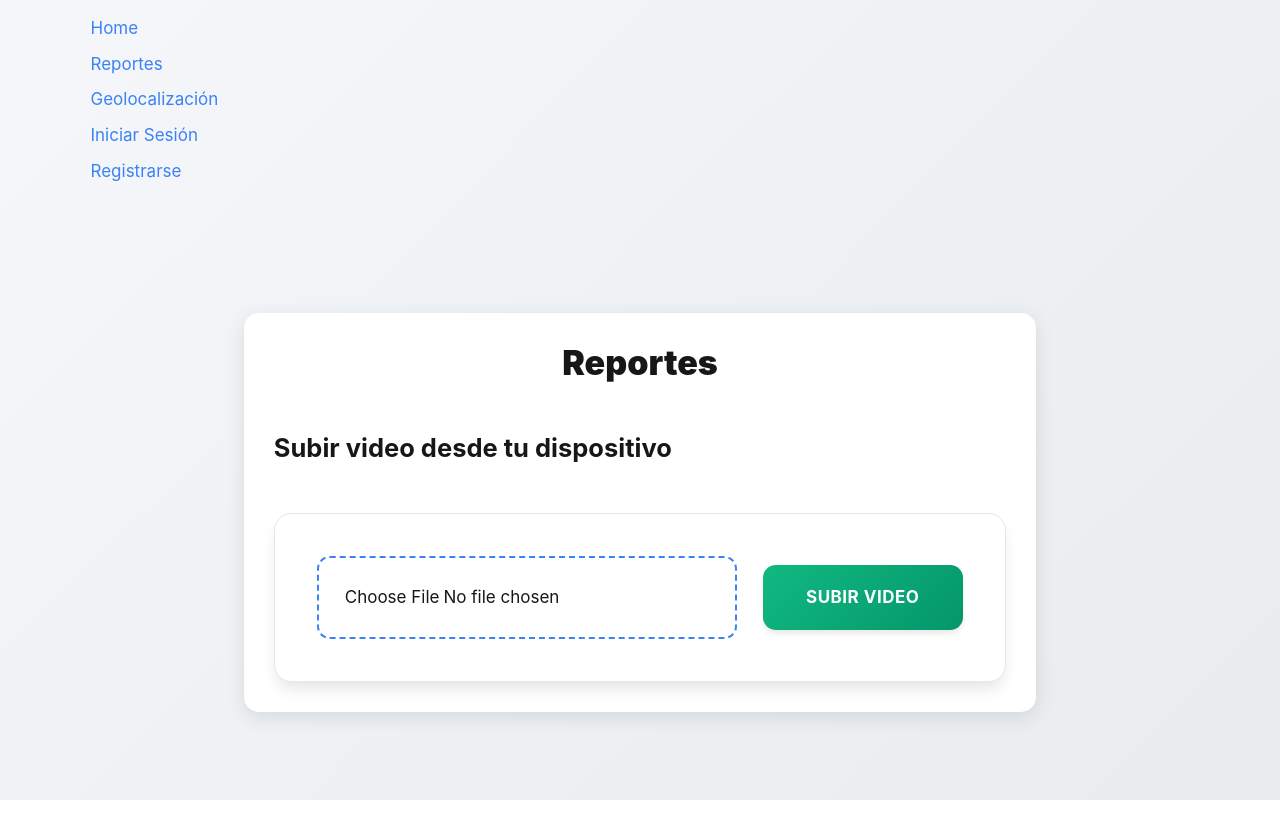
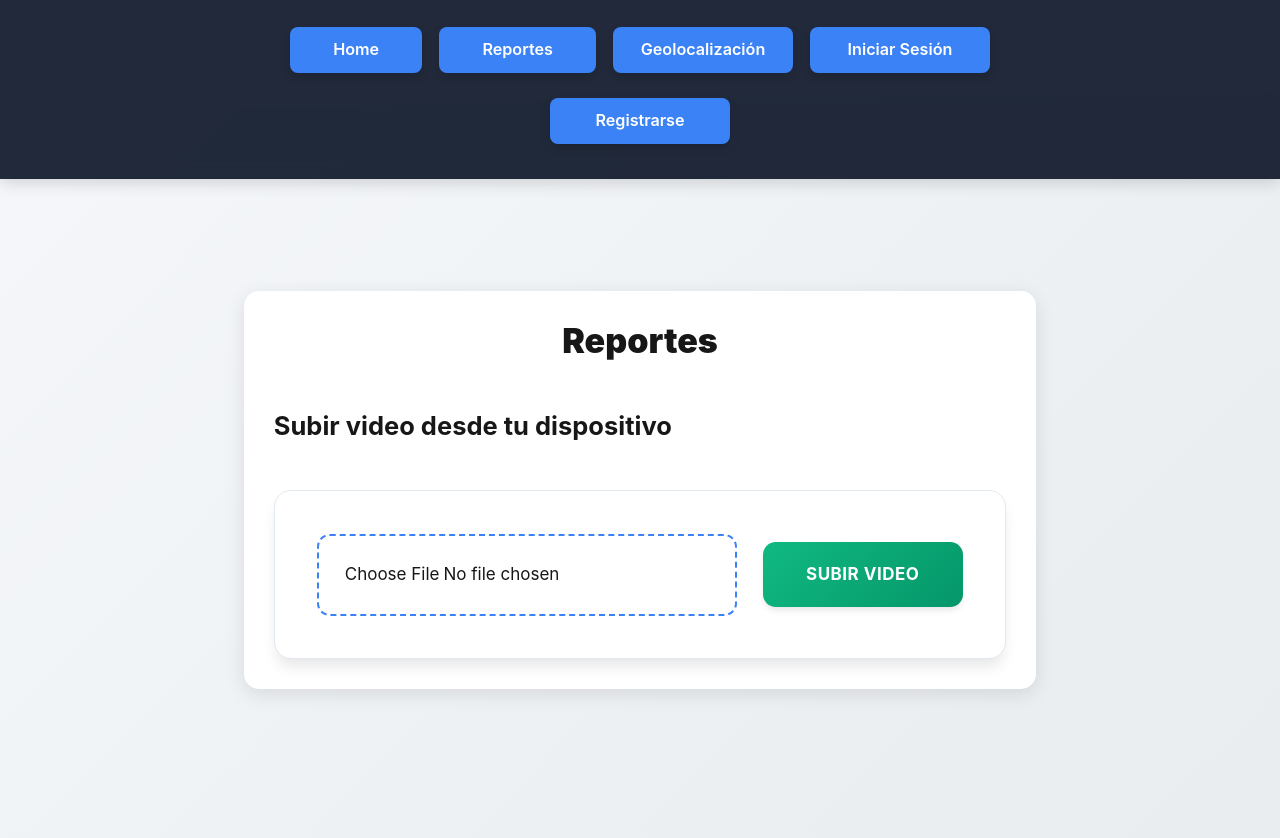
Before and after one commit to javithox/caso_muni, a Next.js app in the folder my-msvc-valle-del-sol/: page /reportes in a window 1280 px wide. Shown: the top 838 px of the page. Before the commit the page ends 800 px from the top, so only its background shows below. Built offline with nearby package versions, Linux system fonts and the light colour scheme.

Commit message:
commit(finalizacion de parametros y funcionaminetos de servicios y estilos de paginas)

```diff
--- a/my-msvc-valle-del-sol/app/components/OpenStreetMapComponent.tsx
+++ b/my-msvc-valle-del-sol/app/components/OpenStreetMapComponent.tsx
@@ -1,48 +1,50 @@
 "use client";
 
-import { MapContainer, TileLayer, Marker, Popup } from "react-leaflet";
+import { useEffect, useRef } from "react";
+
 import L from "leaflet";
 
 import "leaflet/dist/leaflet.css";
 
-// Arregla iconos en Next.js
-delete (L.Icon.Default.prototype as any)._getIconUrl;
+export default function OpenStreetMapComponent() {
 
-L.Icon.Default.mergeOptions({
-  iconRetinaUrl:
-    "https://unpkg.com/leaflet@1.9.4/dist/images/marker-icon-2x.png",
+  const mapRef = useRef<HTMLDivElement | null>(null);
 
-  iconUrl:
-    "https://unpkg.com/leaflet@1.9.4/dist/images/marker-icon.png",
+  useEffect(() => {
 
-  shadowUrl:
-    "https://unpkg.com/leaflet@1.9.4/dist/images/marker-shadow.png",
-});
+    if (!mapRef.current) return;
 
-export default function OpenStreetMapComponent() {
-  const posicion: [number, number] = [-33.4489, -70.6693];
+    // Evita doble inicialización
+    if ((mapRef.current as any)._leaflet_id) {
+      (mapRef.current as any)._leaflet_id = null;
+    }
+
+    const map = L.map(mapRef.current).setView(
+      [-33.4489, -70.6693],
+      13
+    );
+
+    L.tileLayer(
+      "https://{s}.tile.openstreetmap.org/{z}/{x}/{y}.png",
+      {
+        attribution: "&copy; OpenStreetMap contributors",
+      }
+    ).addTo(map);
+
+    L.marker([-33.4489, -70.6693])
+      .addTo(map)
+      .bindPopup("Santiago de Chile");
+
+    return () => {
+      map.remove();
+    };
+
+  }, []);
 
   return (
-    <div className="w-full h-[500px] rounded-xl overflow-hidden">
-      <MapContainer
-        center={posicion}
-        zoom={13}
-        style={{
-          height: "100%",
-          width: "100%",
-        }}
-      >
-        <TileLayer
-          attribution="&copy; OpenStreetMap contributors"
-          url="https://{s}.tile.openstreetmap.org/{z}/{x}/{y}.png"
-        />
-
-        <Marker position={posicion}>
-          <Popup>
-            Santiago de Chile
-          </Popup>
-        </Marker>
-      </MapContainer>
-    </div>
+    <div
+      ref={mapRef}
+      className="w-full h-[500px] rounded-xl overflow-hidden"
+    />
   );
 }
--- a/my-msvc-valle-del-sol/app/components/ReporteFormMejorado.tsx
+++ b/my-msvc-valle-del-sol/app/components/ReporteFormMejorado.tsx
@@ -3,7 +3,7 @@
 import React, { useState, useEffect } from 'react';
 import { Reporte, GeolocationResponse } from '@/types/reporte';
 import reporteApi from '@/utils/reporteApi';
-import GoogleMapsComponent from './OpenStreetMapComponent';
+import MapContainer from './OpenStreetMapComponent';
 import { AlertCircle, MapPin, CheckCircle, XCircle } from 'lucide-react';
 
 interface ReporteFormProps {
@@ -337,8 +337,8 @@ const ReporteForm: React.FC<ReporteFormProps> = ({ onSubmit, initialData }) => {
           )}
 
           {/* Mapa */}
-          <GoogleMapsComponent
-            markers={markers}
+          <MapContainer
+            markers ={markers}
             center={{ lat: formData.latitud, lng: formData.longitud }}
             onMapClick={handleMapMarkerClick}
             height="300px"
--- /dev/null
+++ b/my-msvc-valle-del-sol/app/estilos/estilo-geolocalizacion.css
@@ -0,0 +1,85 @@
+/* ===== NAVEGACIÓN ===== */
+
+nav {
+  width: 100%;
+  margin: 0;
+  padding: 10px 20px;
+  position: fixed;
+  top: 0;
+  left: 0;
+  z-index: 1000;
+}
+
+.lista-de-botones {
+  display: flex;
+  flex-direction: row;
+  list-style: none;
+
+  background: linear-gradient(135deg, var(--dark) 0%, #334155 100%);
+
+  padding: 0.5rem 1rem;
+  gap: 0.5rem;
+
+  border-radius: 12px;
+
+  width: fit-content;
+
+  margin: 0 auto;
+
+  box-shadow: var(--shadow-lg);
+
+  align-items: center;
+  justify-content: center;
+}
+
+.lista-de-botones li {
+  width: auto;
+  min-width: auto;
+  max-width: none;
+}
+
+.btn-nav {
+  display: flex;
+  align-items: center;
+  justify-content: center;
+
+  text-decoration: none;
+  color: white;
+
+  background: var(--secondary);
+
+  padding: 0.45rem 0.9rem;
+
+  border-radius: 8px;
+
+  text-align: center;
+
+  font-weight: 600;
+  font-size: 0.85rem;
+
+  transition: all 0.3s ease;
+
+  box-shadow: var(--shadow-md);
+
+  border: 2px solid transparent;
+
+  white-space: nowrap;
+}
+
+.btn-nav:hover {
+  background: #1d4ed8;
+  transform: translateY(-2px);
+  box-shadow: var(--shadow-lg);
+}
+
+.btn-nav:active {
+  transform: translateY(0);
+}
+
+.btn-nav:focus {
+  outline: 2px solid white;
+  outline-offset: 2px;
+}
+body {
+  padding-top: 80px;
+}
--- a/my-msvc-valle-del-sol/app/estilos/estilo-iniciar-sesion.css
+++ b/my-msvc-valle-del-sol/app/estilos/estilo-iniciar-sesion.css
@@ -1,5 +1,6 @@
 /* Importar estilos base */
 @import "tailwindcss";
+@import "./estilo-pagina.css";
 
 /* Estilos específicos para la página de Iniciar Sesión */
 
--- a/my-msvc-valle-del-sol/app/estilos/estilo-pagina.css
+++ b/my-msvc-valle-del-sol/app/estilos/estilo-pagina.css
@@ -28,65 +28,125 @@ main {
 }
 
 /* ===== NAVEGACIÓN ===== */
+/* ===== NAVBAR GLOBAL RESPONSIVE ===== */
+
 nav {
   width: 100%;
-  margin: var(--spacing-xl) 0;
+  position: fixed;
+  top: 0;
+  left: 0;
+  z-index: 999;
+
+  padding: 0.7rem 1rem;
+
+  background: rgba(15, 23, 42, 0.92);
+
+  backdrop-filter: blur(10px);
+
+  box-shadow: 0 4px 15px rgba(0,0,0,0.15);
 }
+
+/* Contenedor botones */
 
 .lista-de-botones {
   display: flex;
-  flex-direction: column;
+
+  flex-direction: row;
+
+  justify-content: center;
+  align-items: center;
+
+  flex-wrap: wrap;
+
+  gap: 0.6rem;
+
   list-style: none;
-  background: linear-gradient(135deg, var(--dark) 0%, #334155 100%);
-  padding: clamp(0.75rem, 2vw, 1.5rem);
-  gap: clamp(0.5rem, 1.5vw, 1rem);
-  border-radius: var(--radius-lg);
-  max-width: 100%;
+
   margin: 0 auto;
-  box-shadow: var(--shadow-lg);
-  flex-wrap: wrap;
-  justify-content: center;
-  animation: fadeInUp 0.6s ease-out 0.1s backwards;
+  padding: 0;
+
+  max-width: 1200px;
 }
 
+/* Items */
+
 .lista-de-botones li {
-  width: 100%;
-  flex: 1 1 auto;
-  min-width: 150px;
-  max-width: 200px;
+  width: auto;
 }
 
+/* Botones */
+
 .btn-nav {
-  display: flex;
-  align-items: center;
-  justify-content: center;
+  display: block;
   text-decoration: none;
   color: white;
-  background: var(--secondary);
-  padding: clamp(0.75rem, 1.5vw, 1rem) var(--spacing-md);
-  border-radius: var(--radius-md);
+  background: #3b82f6;
+  padding: 10px;
+  border-radius: 8px;
   text-align: center;
-  font-weight: 600;
-  font-size: clamp(0.875rem, 2vw, 1rem);
-  transition: all 0.3s cubic-bezier(0.4, 0, 0.2, 1);
-  box-shadow: var(--shadow-md);
-  border: 2px solid transparent;
-  white-space: nowrap;
+  transition: 0.3s;
 }
 
 .btn-nav:hover {
-  background: #1d4ed8;
-  transform: translateY(-2px);
-  box-shadow: var(--shadow-lg);
+  background: #2563eb;
 }
 
+
 .btn-nav:active {
-  transform: translateY(0);
+  transform: scale(0.98);
 }
 
-.btn-nav:focus {
-  outline: 2px solid white;
-  outline-offset: 2px;
+/* ===== ESPACIADO GENERAL ===== */
+
+body {
+  padding-top: 90px;
+}
+
+/* ===== MOBILE ===== */
+
+@media (max-width: 640px) {
+
+  nav {
+    padding: 0.6rem;
+  }
+
+  .lista-de-botones {
+    gap: 0.45rem;
+  }
+
+  .btn-nav {
+    padding: 0.55rem 0.8rem;
+
+    font-size: 0.75rem;
+
+    border-radius: 8px;
+  }
+}
+
+/* ===== TABLET ===== */
+
+@media (min-width: 641px) and (max-width: 1024px) {
+
+  .btn-nav {
+    font-size: 0.85rem;
+
+    padding: 0.65rem 1rem;
+  }
+}
+
+/* ===== DESKTOP ===== */
+
+@media (min-width: 1025px) {
+
+  .lista-de-botones {
+    gap: 1rem;
+  }
+
+  .btn-nav {
+    font-size: 0.95rem;
+
+    padding: 0.75rem 1.2rem;
+  }
 }
 
 /* ===== SECCIÓN HOME ===== */
--- a/my-msvc-valle-del-sol/app/estilos/estilo-registrarse.css
+++ b/my-msvc-valle-del-sol/app/estilos/estilo-registrarse.css
@@ -1,5 +1,6 @@
 /* Importar estilos base */
 @import "tailwindcss";
+@import "./estilo-pagina.css";
 /* Estilos específicos para la página de Registro */
 
 .form-registro {
--- a/my-msvc-valle-del-sol/app/estilos/estiloReporte.css
+++ b/my-msvc-valle-del-sol/app/estilos/estiloReporte.css
@@ -1,5 +1,6 @@
 /* Importar estilos base */
 @import "tailwindcss";
+@import "./estilo-pagina.css";
 
 /* ===== CONTENEDOR PRINCIPAL REPORTES ===== */
 main {
--- a/my-msvc-valle-del-sol/app/geolocalizacion/page.tsx
+++ b/my-msvc-valle-del-sol/app/geolocalizacion/page.tsx
@@ -1,9 +1,12 @@
+"use client"
+import Link from "next/dist/client/link";
 import dynamic from "next/dynamic";
+import "../estilos/estilo-geolocalizacion.css";
 
 const OpenStreetMapComponent = dynamic(
   () => import("@/app/components/OpenStreetMapComponent"),
   {
-    ssr: false,
+    ssr: true,
   }
 );
 
@@ -13,6 +16,16 @@ export default function Home() {
       <h1 className="text-2xl font-bold mb-4">
         OpenStreetMap
       </h1>
+            {/* NAV */}
+      <nav>
+        <ul className="lista-de-botones">
+          <li><Link href="/" className="btn-nav">Home</Link></li>
+          <li><Link href="/reportes" className="btn-nav">Reportes</Link></li>
+          <li><Link href="/geolocalizacion" className="btn-nav">Geolocalización</Link></li>
+          <li><Link href="/iniciarsesion" className="btn-nav">Iniciar Sesión</Link></li>
+          <li><Link href="/registrarse" className="btn-nav">Registrarse</ Link></li>
+        </ul>
+      </nav>
 
       <OpenStreetMapComponent />
     </main>
--- a/my-msvc-valle-del-sol/app/globals.css
+++ b/my-msvc-valle-del-sol/app/globals.css
@@ -242,3 +242,165 @@ li {
     font-size: 18px;
   }
 }
+/* ===== NAVBAR RESPONSIVE MODERNA ===== */
+
+nav {
+  width: 100%;
+
+  position: fixed;
+
+  top: 0;
+  left: 0;
+
+  z-index: 1000;
+
+  padding: 0.8rem 1rem;
+
+  background: rgba(15, 23, 42, 0.92);
+
+  backdrop-filter: blur(10px);
+
+  box-shadow: 0 4px 15px rgba(0, 0, 0, 0.15);
+}
+
+/* ===== LISTA BOTONES ===== */
+
+.lista-de-botones {
+  display: flex;
+
+  flex-direction: row;
+
+  justify-content: center;
+  align-items: center;
+
+  flex-wrap: wrap;
+
+  gap: 0.6rem;
+
+  list-style: none;
+
+  margin: 0 auto;
+  padding: 0;
+
+  max-width: 1200px;
+}
+
+/* ===== ITEMS ===== */
+
+.lista-de-botones li {
+  width: auto;
+
+  min-width: auto;
+
+  max-width: none;
+}
+
+/* ===== BOTONES ===== */
+
+.btn-nav {
+  display: flex;
+
+  align-items: center;
+  justify-content: center;
+
+  text-decoration: none;
+
+  color: white;
+
+  background: linear-gradient(
+    135deg,
+    var(--secondary) 0%,
+    #2563eb 100%
+  );
+
+  padding: 0.65rem 1rem;
+
+  border-radius: 10px;
+
+  font-size: 0.9rem;
+
+  font-weight: 600;
+
+  white-space: nowrap;
+
+  transition: all 0.25s ease;
+
+  box-shadow: 0 4px 10px rgba(0,0,0,0.15);
+
+  border: none;
+}
+
+.btn-nav:hover {
+  transform: translateY(-2px);
+
+  background: linear-gradient(
+    135deg,
+    #2563eb 0%,
+    #1d4ed8 100%
+  );
+
+  box-shadow: 0 8px 18px rgba(0,0,0,0.2);
+}
+
+.btn-nav:active {
+  transform: scale(0.98);
+}
+
+.btn-nav:focus {
+  outline: 2px solid white;
+
+  outline-offset: 2px;
+}
+
+/* ===== BODY OFFSET ===== */
+
+body {
+  padding-top: 90px;
+}
+
+/* ===== MOBILE ===== */
+
+@media (max-width: 640px) {
+
+  nav {
+    padding: 0.6rem;
+  }
+
+  .lista-de-botones {
+    gap: 0.45rem;
+  }
+
+  .btn-nav {
+    font-size: 0.75rem;
+
+    padding: 0.5rem 0.75rem;
+
+    border-radius: 8px;
+  }
+}
+
+/* ===== TABLET ===== */
+
+@media (min-width: 641px) and (max-width: 1024px) {
+
+  .btn-nav {
+    font-size: 0.85rem;
+
+    padding: 0.6rem 0.9rem;
+  }
+}
+
+/* ===== DESKTOP ===== */
+
+@media (min-width: 1025px) {
+
+  .lista-de-botones {
+    gap: 1rem;
+  }
+
+  .btn-nav {
+    font-size: 0.95rem;
+
+    padding: 0.75rem 1.2rem;
+  }
+}
--- a/my-msvc-valle-del-sol/package.json
+++ b/my-msvc-valle-del-sol/package.json
@@ -11,11 +11,12 @@
   "dependencies": {
     "@vercel/blob": "^2.3.3",
     "axios": "^1.7.7",
+    "leaflet": "^1.9.4",
     "lucide-react": "^0.468.0",
-    "next": "14.2.15",
+    "next": "^16.2.6",
+    "or": "^0.2.0",
     "react": "18.3.1",
     "react-dom": "18.3.1",
-    "leaflet": "^1.9.4",
     "react-leaflet": "^4.2.1"
   },
   "devDependencies": {
```
Also changed, not shown: 2 other files (tests, documents, lock files or other folders).
